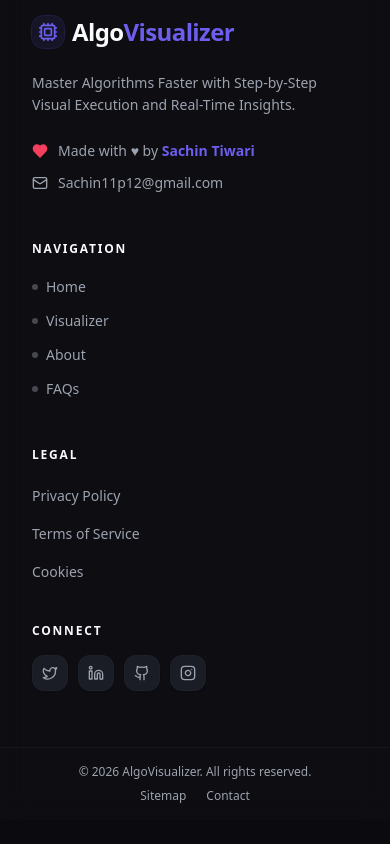
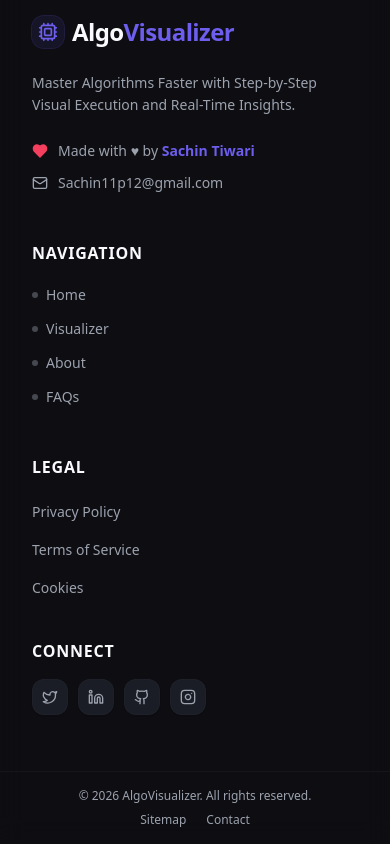
Before and after one commit to sachin11p12/Algorithm-Visualizer, a Next.js app in the folder Frontend/: page / in a window 390 px wide. Shown: the part 2247-3091 px from the top of the page. Before the commit the page ends 3067 px from the top, so only its background shows below. Built offline with nearby package versions, Linux system fonts and the light colour scheme.

Commit message:
feat: implement responsive footer component with branding, navigation, and social links

```diff
--- a/Frontend/components/layout/Footer.tsx
+++ b/Frontend/components/layout/Footer.tsx
@@ -74,7 +74,7 @@ export const Footer: React.FC = () => {
 
           {/* ── Column 2: Navigation ── */}
           <div className="space-y-5">
-            <h4 className="text-xs font-bold uppercase tracking-[0.15em] text-foreground">
+            <h4 className="text-md font-bold uppercase tracking-wider text-foreground">
               Navigation
             </h4>
             <ul className="space-y-3.5">
@@ -96,7 +96,7 @@ export const Footer: React.FC = () => {
           <div className="space-y-10">
             {/* Legal */}
             <div className="space-y-5">
-              <h4 className="text-xs font-bold uppercase tracking-[0.15em] text-foreground">
+              <h4 className="text-md font-bold uppercase tracking-wider text-foreground">
                 Legal
               </h4>
               <ul className="space-y-3.5">
@@ -115,7 +115,7 @@ export const Footer: React.FC = () => {
 
             {/* Connect */}
             <div className="space-y-4">
-              <h4 className="text-xs font-bold uppercase tracking-[0.15em] text-foreground">
+              <h4 className="text-md font-bold uppercase tracking-wider text-foreground">
                 Connect
               </h4>
               <div className="flex items-center space-x-2.5">
```
